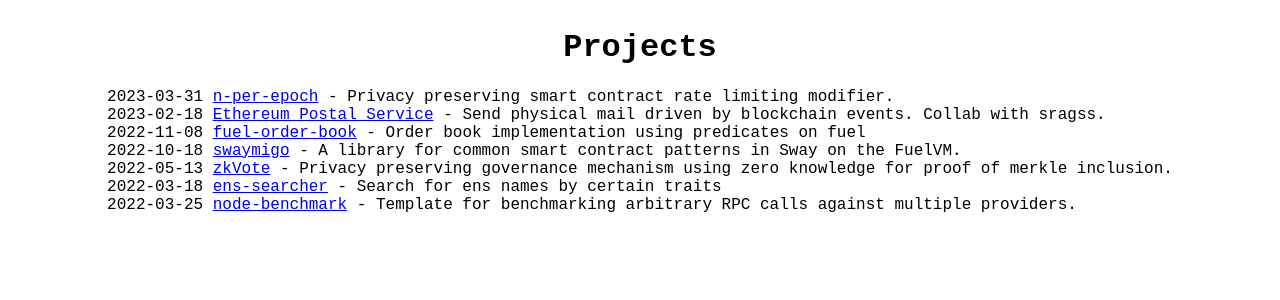
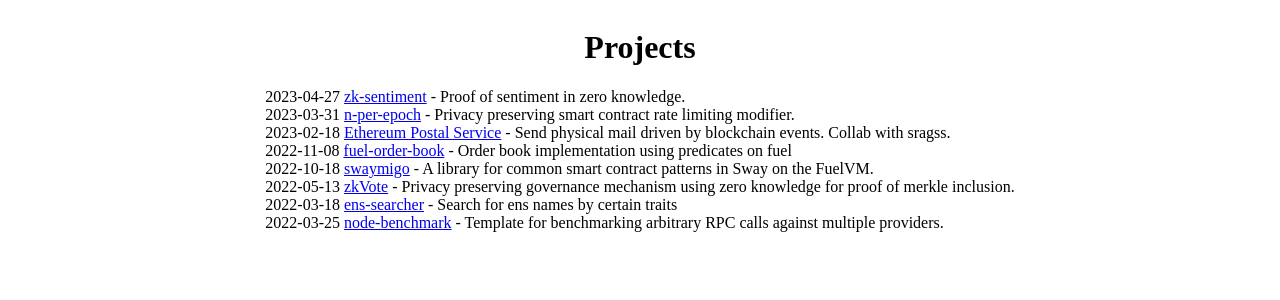
Before and after one commit to rsproule/personal-site, a React (Create React App) app: page /projects in a window 1280 px wide. Shown: the top 300 px of the page. Built offline with nearby package versions, Linux system fonts and the light colour scheme.

Commit message:
update font and fix some broken links

```diff
--- /dev/null
+++ b/public/font.css
@@ -0,0 +1,5 @@
+@font-face {
+    font-family: 'BerkeleyMono-Regular';
+    src: local('BerkeleyMono-Regular'),
+         url('./fonts/BerkeleyMono-Regular.otf') format('otf')
+}
--- a/src/App.tsx
+++ b/src/App.tsx
@@ -7,7 +7,7 @@
 
 function App() {
   return (
-    <div style={{fontFamily: "monospace", fontSize: "1rem"}}>
+    <div style={{fontFamily: "BerkeleyMono-Regular", fontSize: "1rem"}}>
     <BrowserRouter>
       <Routes>
         <Route path="/" element={<Layout/>}>
--- a/src/pages/Homepage/index.tsx
+++ b/src/pages/Homepage/index.tsx
@@ -6,11 +6,7 @@
 export const Homepage = () => {
   const [snake, setSnake] = useState<boolean>(false);
   return (
-    <div
-      style={{
-        fontFamily: "monospace",
-      }}
-    >
+    <div>
       <div
         style={{
           display: "flex",
--- a/src/pages/Projects/index.tsx
+++ b/src/pages/Projects/index.tsx
@@ -12,6 +12,14 @@
             margin: 0,
           }}
         >
+          <li>
+            <Article
+              link="https://github.com/rsproule/zk-sentiment"
+              title="zk-sentiment"
+              description="Proof of sentiment in zero knowledge."
+              date="2023-04-27"
+            />
+          </li>
           <li>
             <Article
               link="https://github.com/rsproule/n-per-epoch"
@@ -62,7 +70,7 @@
           </li>
           <li>
             <Article
-              link="https://github.com/rsproule/ens-searcher"
+              link="https://github.com/BlockchainCap/node-provider-benchmark"
               title="node-benchmark"
               description="Template for benchmarking arbitrary RPC calls against multiple providers."
               date="2022-03-25"
```
Also changed, not shown: package.json (+4 -4 lines), public/font/BerkeleyMono-Regular.otf (added).
